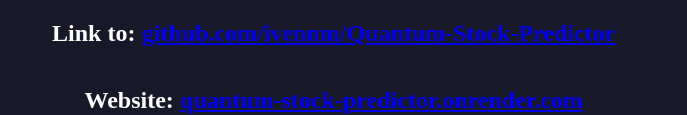
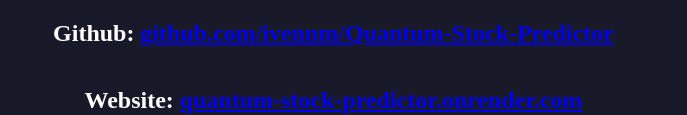
Before and after one commit to ivennm/ivandmendez.com, a plain HTML site: page projects.html in a window 1280 px wide. Shown: the part 1030-1145 px from the top of the page, without its empty margins (0-687 px from the left). Drawn offline with Linux system fonts and the light colour scheme.

Commit message:
Update projects.html

```diff
--- a/projects.html
+++ b/projects.html
@@ -25,7 +25,7 @@
             <div class="grid-item">
                 <h1>Real time Stock Data analysis</h1>
                 <img src="/images/data.png">
-                <h2>Link to: <a href="https://github.com/ivennm/Quantum-Stock-Predictor" target="_blank">github.com/ivennm/Quantum-Stock-Predictor</a></h2>
+                <h2>Github: <a href="https://github.com/ivennm/Quantum-Stock-Predictor" target="_blank">github.com/ivennm/Quantum-Stock-Predictor</a></h2>
                 <h2>Website: <a href="https://quantum-stock-predictor.onrender.com/" target="_blank">quantum-stock-predictor.onrender.com</a></h2>
             </div>
 
```
